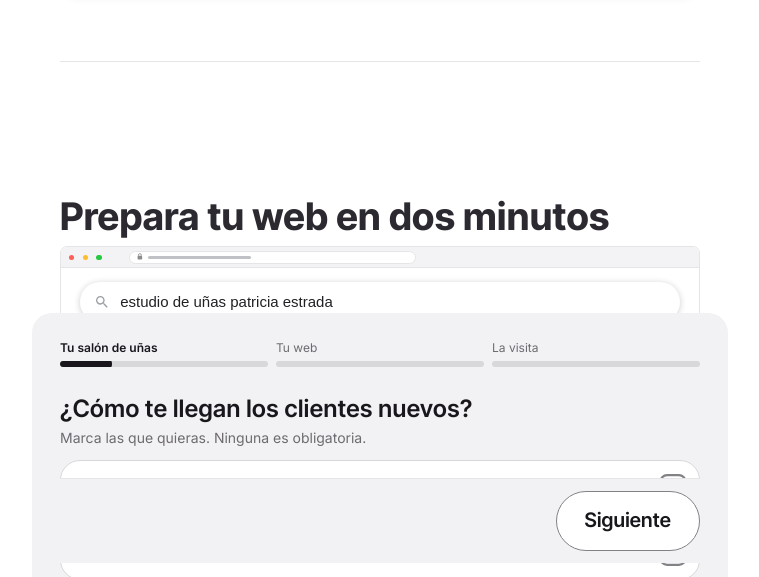
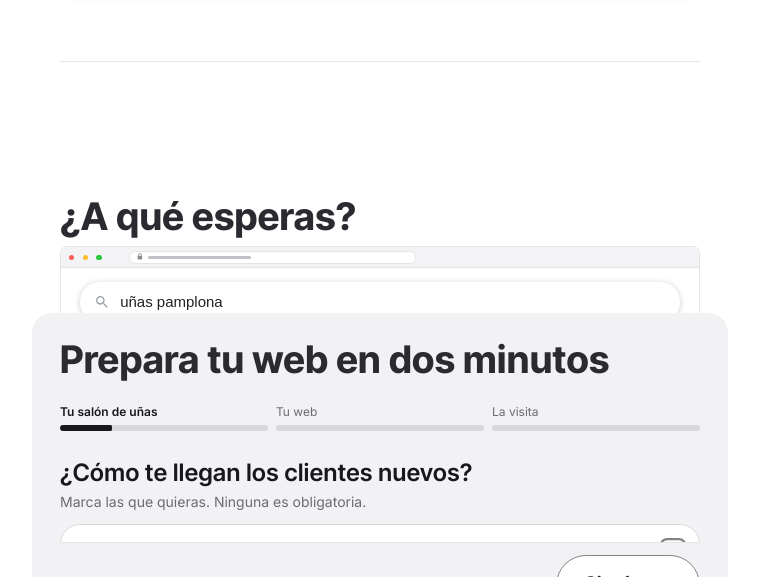
Before and after one commit to leomasonlasheras-coder/hermanosmason.es, a plain HTML site: page docs/para/patricia-estrada/index.html in a window 1280 px wide. Shown: the part 1350-1927 px from the top of the page, without its empty margins (255-1014 px from the left). Drawn offline with Linux system fonts and the light colour scheme.

Commit message:
Página de Patricia: "¿A qué esperas?" sobre el buscador
El buscador de la portada del cuestionario lleva su propio titular,
"¿A qué esperas?", y busca "uñas pamplona" en vez de su nombre.
"Prepara tu web en dos minutos" baja a la banda gris, encima del
stepper, y se esconde en el modo de pantalla completa del teléfono.

Co-Authored-By: Claude Opus 5.5 <noreply@anthropic.com>

```diff
--- a/docs/enlace.js
+++ b/docs/enlace.js
@@ -847,7 +847,7 @@
   if (window.CSS && CSS.supports && CSS.supports("animation-timeline: view()")) return;
   var cabecera = document.querySelector(".preparar-seccion--buscador .section__head");
   if (!cabecera || !window.matchMedia) return;
-  var piezas = cabecera.querySelectorAll(":scope > h2, :scope > .buscador-deco");
+  var piezas = cabecera.querySelectorAll(":scope > .preparar-gancho, :scope > .buscador-deco");
   if (!piezas.length) return;
   var raiz = document.documentElement;
   var reducido = matchMedia("(prefers-reduced-motion: reduce)");
--- a/docs/para/patricia-estrada/index.html
+++ b/docs/para/patricia-estrada/index.html
@@ -90,12 +90,12 @@
     <section class="section preparar-seccion preparar-seccion--buscador" id="preparar" aria-labelledby="preparar-titulo">
       <div class="section__head reveal">
 
-        <h2 id="preparar-titulo">Prepara tu web en dos minutos</h2>
+        <p class="preparar-gancho">¿A qué esperas?</p>
         <div class="buscador-deco" aria-hidden="true">
           <div class="buscador">
             <div class="buscador__barra"><i></i><i></i><i></i><span class="buscador__dir"><svg viewBox="0 0 10 12"><path d="M2.5 5V3.6a2.5 2.5 0 0 1 5 0V5" fill="none" stroke="#8d8b90" stroke-width="1.4"/><rect x="1" y="5" width="8" height="6.5" rx="1.4" fill="#8d8b90"/></svg><b></b></span></div>
             <div class="buscador__pagina">
-              <p class="buscador__caja"><svg viewBox="0 0 24 24"><path fill="#9aa0a6" d="M15.5 14h-.79l-.28-.27A6.47 6.47 0 0 0 16 9.5 6.5 6.5 0 1 0 9.5 16c1.61 0 3.09-.59 4.23-1.57l.27.28v.79l5 4.99L20.49 19l-4.99-5zm-6 0C7.01 14 5 11.99 5 9.5S7.01 5 9.5 5 14 7.01 14 9.5 11.99 14 9.5 14z"/></svg><span class="buscador__busqueda">estudio de uñas patricia estrada</span></p>
+              <p class="buscador__caja"><svg viewBox="0 0 24 24"><path fill="#9aa0a6" d="M15.5 14h-.79l-.28-.27A6.47 6.47 0 0 0 16 9.5 6.5 6.5 0 1 0 9.5 16c1.61 0 3.09-.59 4.23-1.57l.27.28v.79l5 4.99L20.49 19l-4.99-5zm-6 0C7.01 14 5 11.99 5 9.5S7.01 5 9.5 5 14 7.01 14 9.5 11.99 14 9.5 14z"/></svg><span class="buscador__busqueda">uñas pamplona</span></p>
               <div class="resultado">
                 <p class="resultado__sitio"><span class="resultado__icono"><b></b></span><span class="resultado__nombre">patriciaestrada.com</span><span class="resultado__url">https://patriciaestrada.com</span></p>
                 <p class="resultado__titulo">Estudio de Uñas Patricia Estrada</p>
@@ -117,6 +117,8 @@
           </button>
           <a class="quiz-barra__duda" href="https://wa.me/34699072079?text=Hola.%20Tengo%20una%20duda%20sobre%20la%20web%20para%20mi%20sal%C3%B3n%20de%20u%C3%B1as%3A%20" data-salida data-mensaje="Tengo una duda sobre la web para mi salón de uñas: " target="_blank" rel="noopener">¿Una duda? WhatsApp</a>
         </div>
+
+        <h2 class="preparar__titulo" id="preparar-titulo">Prepara tu web en dos minutos</h2>
 
         <ol class="progreso" aria-label="Pasos del formulario">
           <li data-bloque="negocio" aria-current="step"><button type="button" class="progreso__bloque" data-bloque-ir="negocio" disabled><span class="progreso__nombre">Tu salón de uñas</span><span class="progreso__barra" aria-hidden="true"></span></button></li>
--- a/docs/styles.css
+++ b/docs/styles.css
@@ -2731,7 +2731,26 @@ html:not(.no-js) .enlace .preparar-seccion.preparar-seccion--buscador { padding-
   view-timeline-inset: 0;
 }
 
-.enlace .preparar-seccion.preparar-seccion--buscador .section__head h2 { font-size: var(--size-2xl); }
+.preparar-gancho {
+  margin: 0;
+  max-width: 22ch;
+  font-family: var(--font-rotulo);
+  font-size: var(--size-2xl);
+  font-weight: var(--peso-800);
+  line-height: var(--lh-tight);
+  letter-spacing: var(--track-head);
+  color: var(--ink-head);
+  text-wrap: balance;
+}
+
+.preparar__titulo {
+  max-width: 22ch;
+  margin: 0 0 var(--sp-lg);
+  font-size: var(--size-2xl);
+  letter-spacing: var(--track-head);
+}
+
+.preparar.is-modo .preparar__titulo { display: none; }
 
 .buscador-deco {
   position: relative;
@@ -2769,7 +2788,7 @@ html:not(.no-js) .enlace .preparar-seccion.preparar-seccion--buscador { padding-
 
 @supports (animation-timeline: view()) {
   @media (prefers-reduced-motion: no-preference) {
-    .preparar-seccion--buscador .section__head > :is(h2, .buscador-deco) {
+    .preparar-seccion--buscador .section__head > :is(.preparar-gancho, .buscador-deco) {
       animation: deco-sale linear both;
       animation-timeline: --deco;
       animation-range: entry 100% contain 60%;
```
